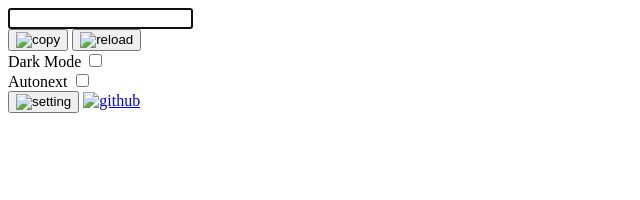
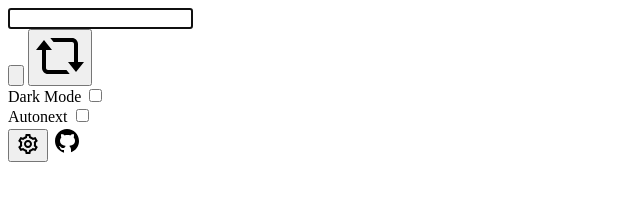
Before and after one commit to rismawtsa/js-typing, a plain HTML site: page index.html in a window 1280 px wide. Shown: the whole page, without its empty margins (0-640 px from the left). Drawn offline with Linux system fonts and the light colour scheme; the site is published under a folder, as on GitHub Pages, so addresses that start at the root find nothing.

Commit message:
Update index.html

```diff
--- a/index.html
+++ b/index.html
@@ -5,11 +5,11 @@
     <meta http-equiv="X-UA-Compatible" content="IE=edge" />
     <meta name="viewport" content="width=device-width, initial-scale=1.0" />
     <meta name="description" content="Typing practice" />
-    <link rel="icon" href="/favicon.ico" />
+    <link rel="icon" href="./favicon.ico" />
     <title>Typing</title>
 
-    <script type="module" crossorigin src="/assets/index.31ff5333.js"></script>
-    <link rel="stylesheet" href="/assets/index.c557d40b.css">
+    <script type="module" crossorigin src="./assets/index.31ff5333.js"></script>
+    <link rel="stylesheet" href="./assets/index.c557d40b.css">
   </head>
   <body>
     <section class="container">
@@ -19,7 +19,7 @@
         <button class="btn btn-copy">
           <img
             class="icon"
-            src="/icons/copy-icon.svg"
+            src="./icons/copy-icon.svg"
             alt="copy"
             title="copy"
           />
@@ -27,7 +27,7 @@
         <button class="btn btn-reload">
           <img
             class="icon"
-            src="/icons/icons8-refresh.svg"
+            src="./icons/icons8-refresh.svg"
             alt="reload"
             title="reload"
           />
@@ -54,7 +54,7 @@
       <button class="btn btn-setting">
         <img
           class="icon"
-          src="/icons/icons8-settings.svg"
+          src="./icons/icons8-settings.svg"
           alt="setting"
           title="setting"
         />
@@ -66,7 +66,7 @@
       >
         <img
           class="icon"
-          src="/icons/icons8-github.svg"
+          src="./icons/icons8-github.svg"
           alt="github"
           title="github"
         />
```
